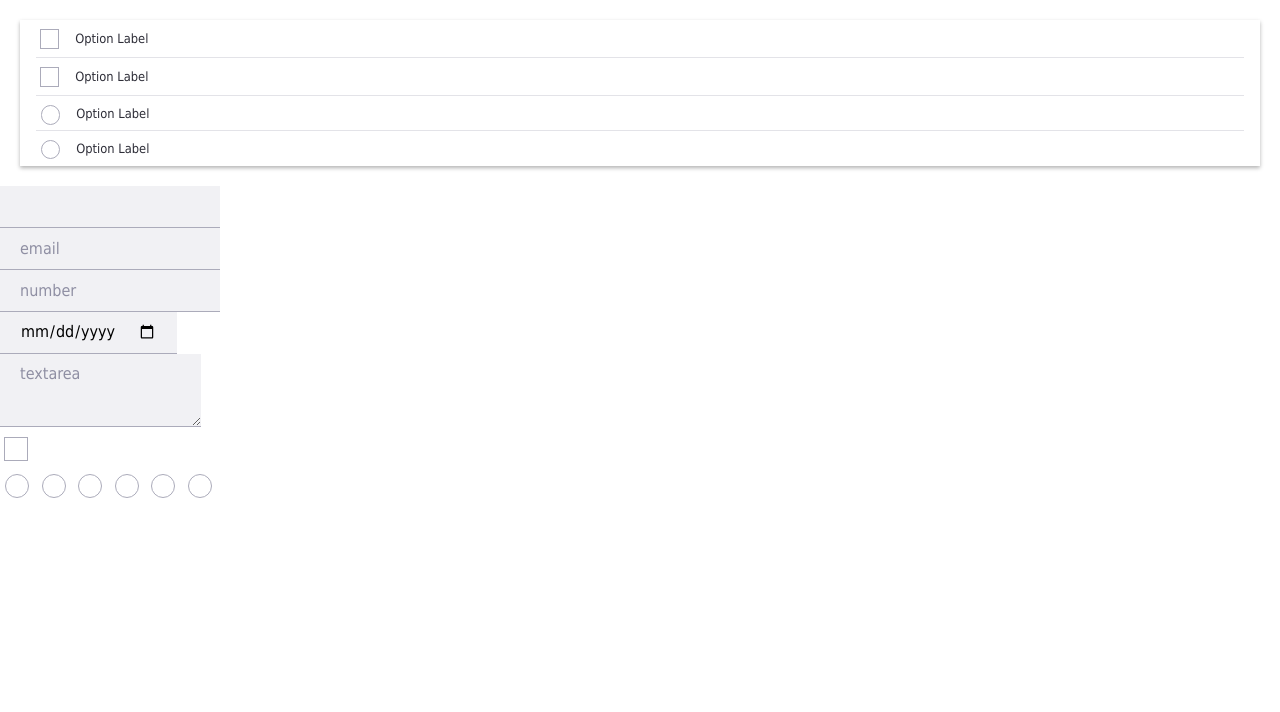
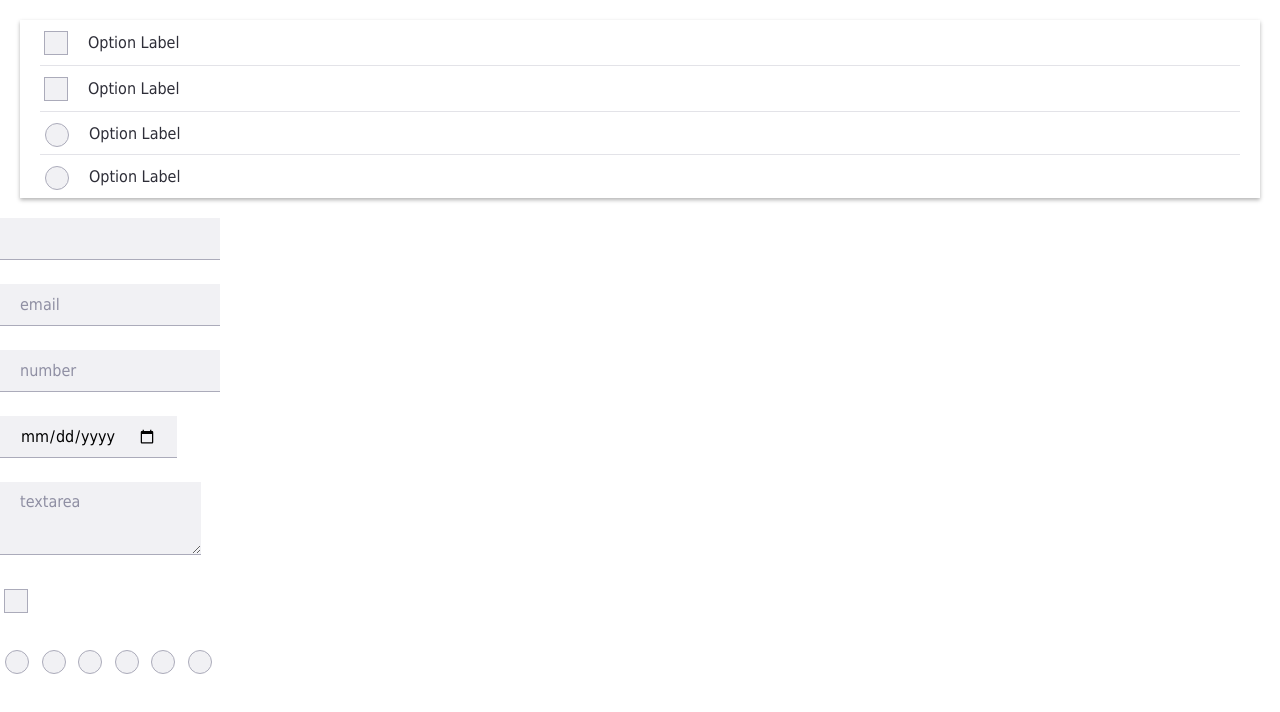
Before and after one commit to sandrolain/goodnight-css, a plain HTML site: page css/form.html in a window 1280 px wide. Drawn offline with Linux system fonts and the light colour scheme.

Commit message:
improvements

```diff
--- a/css/base.css
+++ b/css/base.css
@@ -14,7 +14,7 @@
 }
 
 *:focus {
-  outline: 1px dotted var(--primary-color-900);
+  outline: 1px solid var(--primary-color-900);
 }
 
 html, body {
--- a/css/input.css
+++ b/css/input.css
@@ -58,6 +58,7 @@
   position: relative;
   width: calc(var(--input-y-padding) * 2);
   height: calc(var(--input-y-padding) * 2);
+  background-color: var(--input-bg-color);
 }
 
 input[type="checkbox"]:focus,
--- a/css/selectable.css
+++ b/css/selectable.css
@@ -15,7 +15,6 @@
   padding: var(--selectable-y-padding) var(--selectable-x-padding);
   align-items: center;
   position: relative;
-  font-size: 0.8em;
 }
 
 .selectable:hover {
```
Also changed, not shown: css/form.html (+6 -6 lines).
